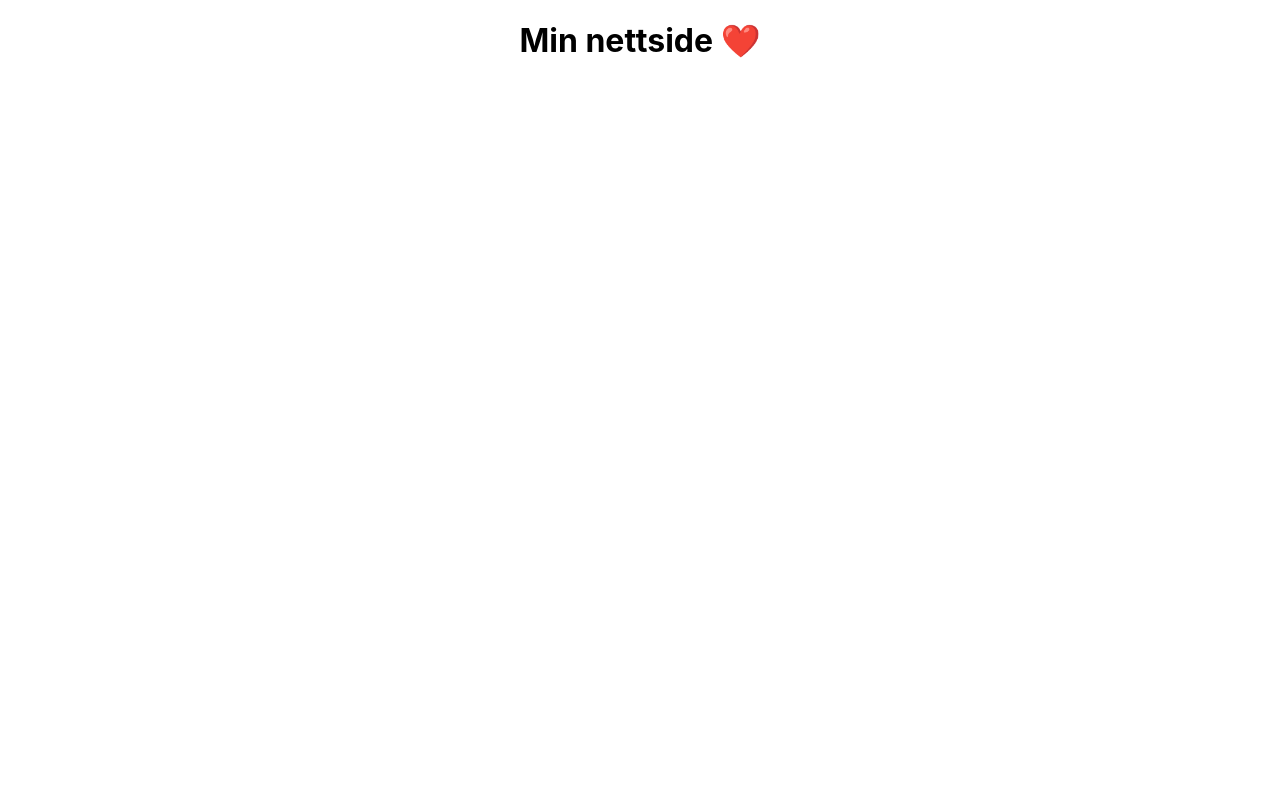
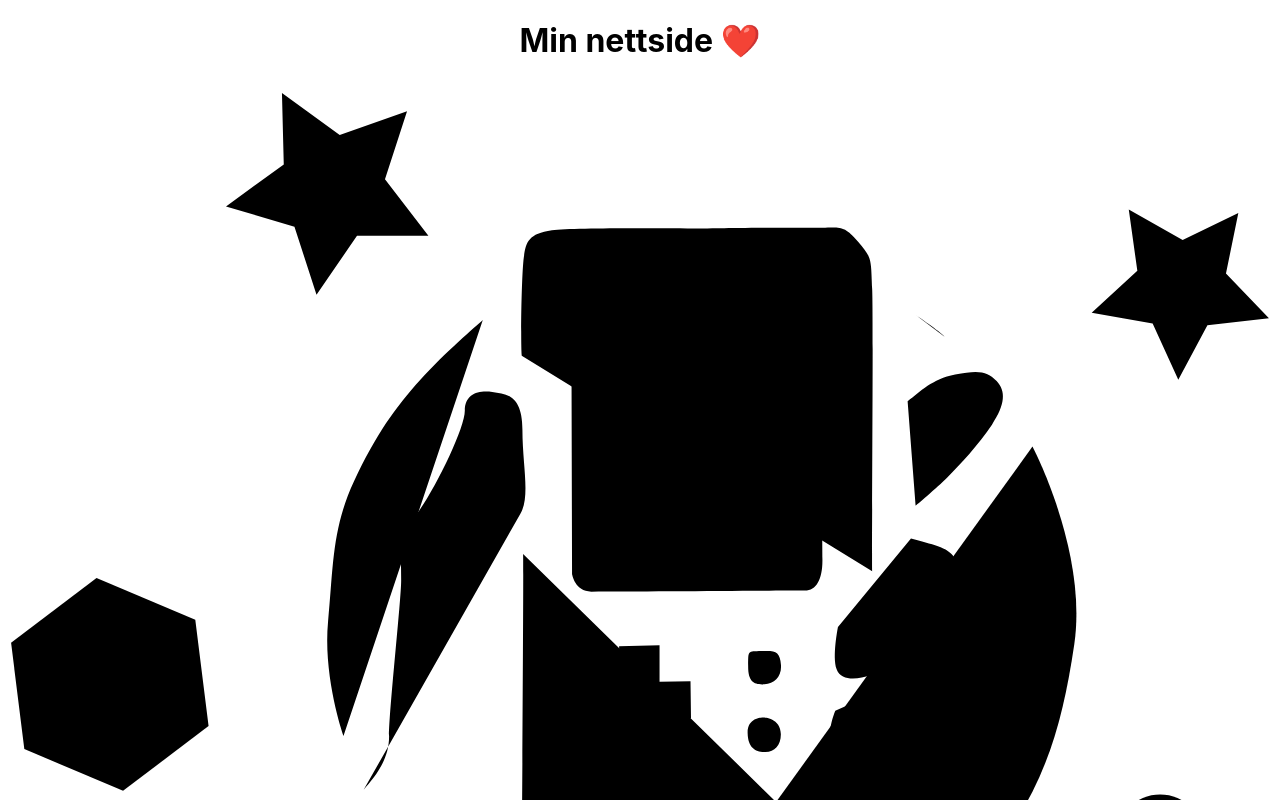
Before and after one commit to skanin/skanin_no, a React (Create React App) app: page / in a window 1280 px wide. Shown: the top 800 px of the page. Built offline with nearby package versions, Linux system fonts and the light colour scheme.

Commit message:
Started on logo

```diff
--- a/src/App.tsx
+++ b/src/App.tsx
@@ -1,6 +1,6 @@
 import React from 'react';
-import logo from './logo.svg';
 import './App.css';
+import Logo from './components/Logo/Logo';
 
 const App = () => {
 	return (
@@ -8,6 +8,7 @@ const App = () => {
 			<h1>
 				Min nettside <span>❤️</span>
 			</h1>
+			<Logo />
 		</div>
 	);
 };
--- /dev/null
+++ b/src/components/Logo/Logo.tsx
@@ -0,0 +1,150 @@
+import React from 'react';
+
+const Logo: React.FunctionComponent = () => {
+	return (
+		<svg xmlns='http://www.w3.org/2000/svg' viewBox='0 0 771.79 557.53'>
+			<defs></defs>
+			<title>Asset 1</title>
+			<g id='Layer_2' data-name='Layer 2'>
+				<g id='Layer_1-2' data-name='Layer 1'>
+					<g id='Layer_2-2' data-name='Layer 2'>
+						<path
+							className='cls-1'
+							d='M207.09,394.29s-12.47-35.26-9.28-68.93,2.38-56.21,15.64-84.58,25.19-44.81,40-61.25,33.68-32.34,37.65-36.05'
+						/>
+						<path
+							className='cls-1'
+							d='M552.55,140.82s14.05,9.55,17,12.73'
+						/>
+						<path
+							className='cls-1'
+							d='M622.55,219.83s33.4,63.63,25.19,119.31-21,94.92-59.66,138.67S510.4,537.58,478.85,545s-87.5,6.37-94.13,4.51'
+						/>
+					</g>
+					<g id='Layer_4' data-name='Layer 4'>
+						<path
+							className='cls-2'
+							d='M219.26,426.79c5.66-6.87,15.35-17,15.35-32.32s7.27-82,7.27-93.71-1.61-24.64,10.1-41.2,28.28-51.3,28.28-61.4,8.08-12.52,16.56-11.31,18.18,1.61,18.18,23,4.84,40-1.22,50.5'
+						/>
+						<path
+							className='cls-2'
+							d='M547.26,192.5c8.08-6.06,14.54-13.33,28.68-16.15s19.39-2,25,4,5.26,14.13-2.82,26.25-19.8,24.64-26.66,31.51-19.39,17.37-19.39,17.37'
+						/>
+						<path
+							className='cls-2'
+							d='M549.28,275.31C561.8,279,571.5,280.16,575.54,287s4.44,14.94-2,25.44-6.87,13.33-20.2,25.45-21.81,17.37-28.68,19.79-17.37,4-20.2-3.63.81-25.45.81-25.45'
+						/>
+						<path
+							className='cls-2'
+							d='M574.73,347.61s3.23,17.37-8.08,30.3-21,23-33.93,28.68-30.3,5.66-32.32-4.44,3.24-23,3.24-23'
+						/>
+						<path
+							className='cls-2'
+							d='M571.5,407.8s4.84,15.76-6.06,24.64-13.33,15.76-26.66,21.41-23,16.16-35.14,8.89-7.28-29.09-7.28-29.09'
+						/>
+						<path
+							className='cls-2'
+							d='M424.87,513.23s-14.14,11.31-26.66,11.31-22.62-6.46-34.74-.81a85,85,0,0,1-24.64,6.87'
+						/>
+					</g>
+					<g id='Layer_5' data-name='Layer 5'>
+						<path
+							className='cls-3'
+							d='M315.4,284.6c.41,7.27-.81,184.2-.81,184.2s-2.42,7.67,6.87,14.94,35.14,6.06,65,5.66,117.15,4,120.78-1.21l10.1-5.66'
+						/>
+						<path
+							className='cls-3'
+							d='M314.59,165c-.81-10.91,0-50.09,1.22-59s2.42-14.54,17-16.56,87.25-.81,101.39-1.21,50.49-.41,61.4-.41,13.33-1.61,21.81,8.49,7.67,9.69,8.48,28.68-.4,162.78,0,170.05'
+						/>
+					</g>
+					<g id='Layer_6' data-name='Layer 6'>
+						<path
+							className='cls-4'
+							d='M368,446.53c-4.22,5.12-11.15,11.14-12.66,6s.61-8.43,4.22-12,12.65-6.93,8.74-.91S372.18,441.41,368,446.53Z'
+						/>
+					</g>
+					<g id='Layer_6_copy' data-name='Layer 6 copy'>
+						<path
+							className='cls-4'
+							d='M368,446.53c-4.22,5.12-11.15,11.14-12.66,6s.61-8.43,4.22-12,12.65-6.93,8.74-.91S372.18,441.41,368,446.53Z'
+						/>
+						<path
+							className='cls-4'
+							d='M463.75,448.94c-4.22,5.12-11.15,11.14-12.65,6s.6-8.43,4.21-12S468,436,464.05,442,468,443.82,463.75,448.94Z'
+						/>
+					</g>
+					<g id='Layer_6_copy_copy' data-name='Layer 6 copy copy'>
+						<path
+							className='cls-4'
+							d='M368,446.53c-4.22,5.12-11.15,11.14-12.66,6s.61-8.43,4.22-12,12.65-6.93,8.74-.91S372.18,441.41,368,446.53Z'
+						/>
+						<path
+							className='cls-4'
+							d='M463.75,448.94c-4.22,5.12-11.15,11.14-12.65,6s.6-8.43,4.21-12S468,436,464.05,442,468,443.82,463.75,448.94Z'
+						/>
+						<path
+							className='cls-4'
+							d='M415.86,446.23c-4.22,5.12-11.15,11.14-12.65,6s.6-8.43,4.21-12,12.65-6.93,8.74-.91S420.07,441.11,415.86,446.23Z'
+						/>
+						<path
+							className='cls-5'
+							d='M355.2,360.69v23.49h19.58l-.3,20.78,22.89.31-.3-20.49,19.58-1.2-.3-22.29-18.67.3v-22l-24.4.61.6,19.57Z'
+						/>
+					</g>
+					<g id='Layer_7' data-name='Layer 7'>
+						<path
+							className='cls-6'
+							d='M451.11,352.08c.1-9.46-.49-8.55,7.93-8.93s11.26,0,11.86,8.42c.49,6.88-3.88,11.33-10,11.64S451,361.93,451.11,352.08Z'
+						/>
+					</g>
+					<g id='Layer_8' data-name='Layer 8'>
+						<path
+							className='cls-7'
+							d='M460.54,383.13s10.29.32,10.29,10.18c0,6.9-4,10.92-9.65,10.71s-10.18-2.44-10.39-11.56C450.56,382.61,460.54,383.13,460.54,383.13Z'
+						/>
+					</g>
+					<g id='Layer_10' data-name='Layer 10'>
+						<path
+							className='cls-8'
+							d='M355.63,261l19.56.16-.33,19.5,23,.05.4-38.55,23.91.27,1.11,24.82,23.16-.11V252.93l23.59-.2-.33-10.9,15.62.11'
+						/>
+					</g>
+					<g id='Layer_9' data-name='Layer 9'>
+						<path
+							className='cls-1'
+							d='M344.57,160.63l.35,136.09s1.63,10.57,11.64,10.57c28.16,0,111.16-.62,128.76-.62,7,0,10.65-7.14,10.57-18.55-.12-17.64-.78-125.37-1.13-132.77s.35-16.93-20.1-18.69-98.71,1.06-110.35,2.12S344.57,160.63,344.57,160.63Z'
+						/>
+					</g>
+					<g id='Layer_12' data-name='Layer 12'>
+						<path
+							className='cls-9'
+							d='M404.78,185.84l-.07,11.39,24.35.26V211.3l11.92.07.52-26.05Z'
+						/>
+					</g>
+				</g>
+				<g id='Layer_2-3' data-name='Layer 2'>
+					<circle
+						className='cls-7'
+						cx='699.53'
+						cy='456.91'
+						r='27.33'
+					/>
+					<polygon
+						className='cls-10'
+						points='74.2 427.37 14.66 402.23 6.67 338.1 58.2 299.11 117.74 324.25 125.74 388.38 74.2 427.37'
+					/>
+					<polygon
+						className='cls-10'
+						points='710.47 179.56 695 145.58 658.24 139.06 685.77 113.85 680.61 76.87 713.1 95.27 746.67 78.94 739.22 115.52 765.13 142.4 728.03 146.62 710.47 179.56'
+					/>
+					<polygon
+						className='cls-11'
+						points='136.26 75.01 171.1 49.71 170 6.67 204.83 31.98 245.43 17.63 232.12 58.58 258.31 92.76 215.25 92.75 190.84 128.22 177.54 87.27 136.26 75.01'
+					/>
+				</g>
+			</g>
+		</svg>
+	);
+};
+
+export default Logo;
```
Also changed, not shown: src/assets/img/logo.svg (added).
